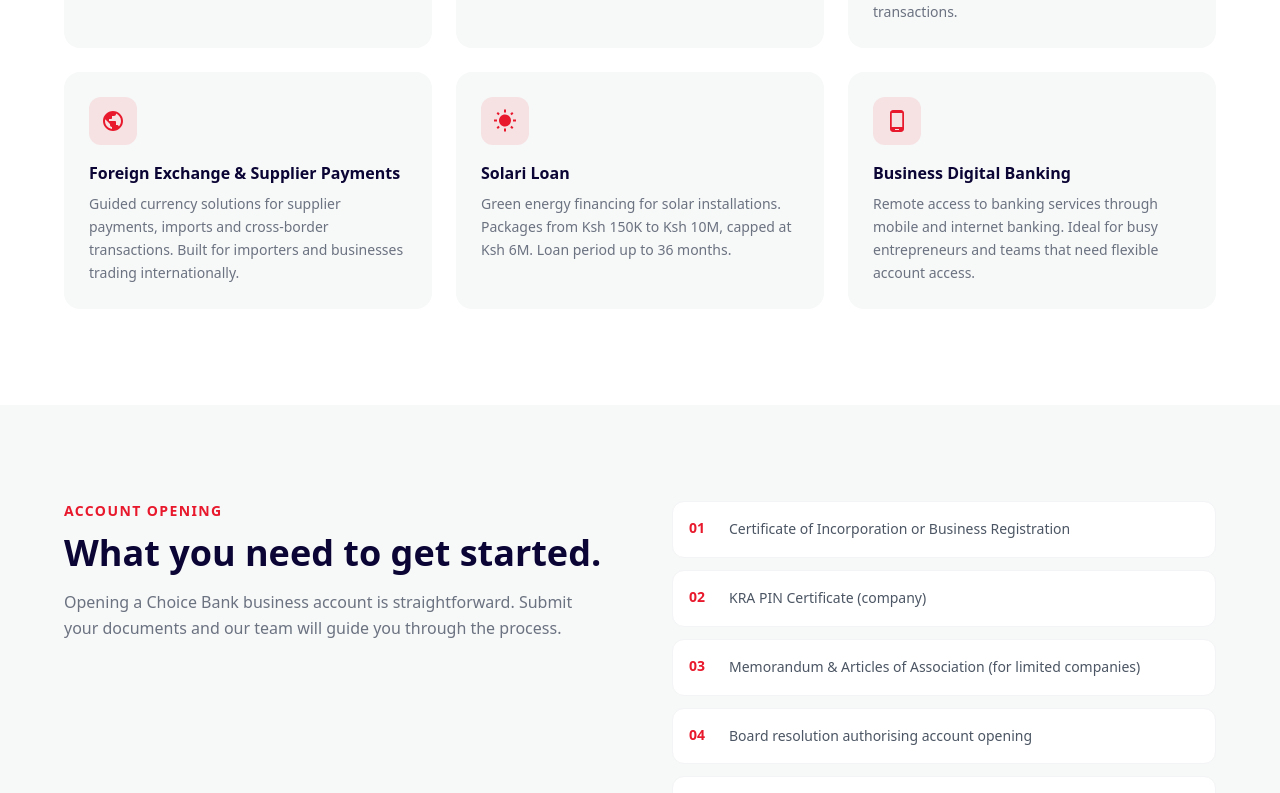
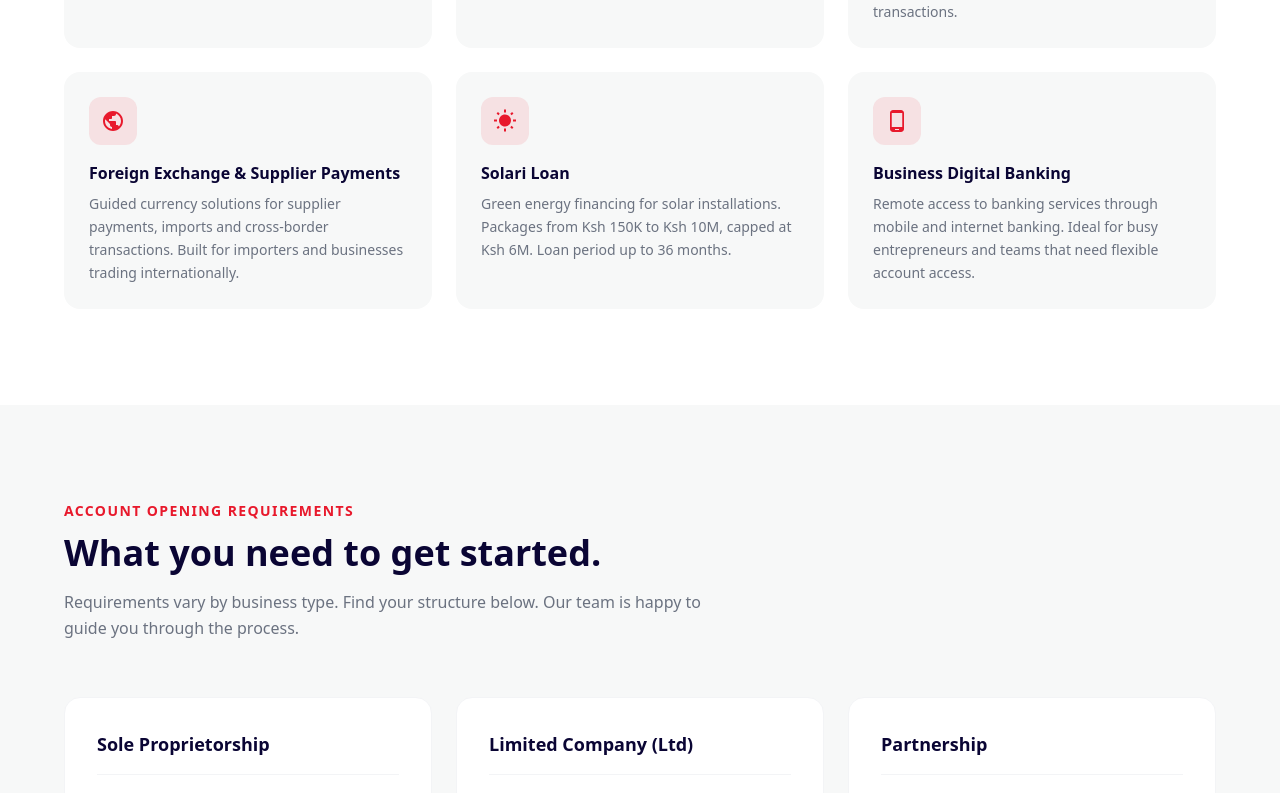
Before and after one commit to georgemwangi118/choicebank-website-revamp, a Next.js app: page /business-banking in a window 1280 px wide. Shown: the part 2005-2798 px from the top of the page. Built offline with nearby package versions, Linux system fonts and the light colour scheme.

Commit message:
Added more content on personal and business banking

```diff
--- a/app/api/send-email/route.ts
+++ b/app/api/send-email/route.ts
@@ -4,11 +4,17 @@ import nodemailer from 'nodemailer';
 const transporter = nodemailer.createTransport({
   host: process.env.SMTP_HOST,
   port: Number(process.env.SMTP_PORT ?? 587),
-  secure: process.env.SMTP_SECURE === 'true', // true for port 465, false for 587
+  secure: process.env.SMTP_SECURE === 'true',
   auth: {
     user: process.env.SMTP_USER,
     pass: process.env.SMTP_PASS,
   },
+  tls: {
+    rejectUnauthorized: false, // avoids cert issues on shared hosting SMTP
+  },
+  connectionTimeout: 10000,
+  greetingTimeout: 10000,
+  socketTimeout: 15000,
 });
 
 export interface EmailField {
--- a/app/business-banking/page.tsx
+++ b/app/business-banking/page.tsx
@@ -12,7 +12,7 @@ export const metadata: Metadata = {
 const accounts = [
   {
     icon: Business,
-    name: 'Business Account',
+    name: 'Business Current Account',
     tagline: 'Run your business with better control.',
     description: 'A reliable account for SMEs, startups and growing enterprises that need a secure place to manage collections, payments and daily operations. Keeps business finances separate from personal funds.',
     features: [
@@ -31,12 +31,11 @@ const accounts = [
     tagline: 'Put idle business funds to work.',
     description: 'A secure way for businesses to earn predictable returns on funds not immediately required for operations. Suitable for SMEs and corporate clients focused on capital preservation.',
     features: [
-      'Tenures available for 3, 6 or 12 months',
+      'Tenures available for 3, 6, 9 or 12 months',
       'Competitive fixed returns agreed at placement',
       'Supports better treasury planning for businesses',
       'Can be used as collateral for credit facilities',
     ],
-
     accent: 'border-[#0A0534]',
     badgeBg: 'bg-[#0A0534]/10',
     badgeText: 'text-[#0A0534]',
@@ -76,13 +75,68 @@ const solutions = [
   },
 ];
 
-const requirements = [
-  'Certificate of Incorporation or Business Registration',
-  'KRA PIN Certificate (company)',
-  'Memorandum & Articles of Association (for limited companies)',
-  'Board resolution authorising account opening',
-  'ID and KRA PIN for all directors/signatories',
-  'Proof of business address (utility bill or lease agreement)',
+const businessTypes = [
+  {
+    type: 'Sole Proprietorship',
+    requirements: [
+      'National ID or Passport of the owner',
+      'KRA PIN Certificate (individual)',
+      'Business Registration Certificate',
+      'Proof of business address (utility bill or lease)',
+    ],
+  },
+  {
+    type: 'Limited Company (Ltd)',
+    requirements: [
+      'Certificate of Incorporation',
+      'Memorandum & Articles of Association',
+      'CR12 (list of directors from the Registrar)',
+      'Board resolution authorising account opening',
+      'National ID / Passport & KRA PIN for all directors and signatories',
+      'Proof of business address',
+      'KRA PIN Certificate (company)',
+    ],
+  },
+  {
+    type: 'Partnership',
+    requirements: [
+      'Partnership Deed / Agreement',
+      'National ID / Passport & KRA PIN for all partners',
+      'KRA PIN Certificate (partnership)',
+      'Business Registration Certificate',
+      'Proof of business address',
+      'Resolution/letter authorising signatories',
+    ],
+  },
+  {
+    type: 'Trust',
+    requirements: [
+      'Trust Deed',
+      'National ID / Passport & KRA PIN for all trustees',
+      'KRA PIN Certificate (trust)',
+      'Resolution authorising account opening and signatories',
+      'Proof of registered address',
+    ],
+  },
+  {
+    type: 'NGO / Association / Society',
+    requirements: [
+      'Certificate of Registration (NGO Board / Registrar of Societies)',
+      'Constitution or by-laws',
+      'Minutes / resolution authorising account opening',
+      'National ID / Passport & KRA PIN for officials and signatories',
+      'Proof of registered address',
+    ],
+  },
+  {
+    type: 'Chama / Investment Group',
+    requirements: [
+      'Group constitution or by-laws',
+      'Minutes of the meeting authorising account opening',
+      'National ID & KRA PIN for all officials and signatories',
+      'Proof of meeting venue or registered address',
+    ],
+  },
 ];
 
 export default function BusinessBankingPage() {
@@ -104,9 +158,8 @@ export default function BusinessBankingPage() {
             Banking built around your business goals.
           </h1>
           <p className="text-white text-sm max-w-xl leading-relaxed mb-10">
-            Practical financial solutions for SMEs, start-ups and growing enterprises across the world. Manage cash flow, transact with confidence, grow deposits and access financing designed around real business needs.
+            Practical financial solutions for sole traders, SMEs, partnerships, trusts and enterprises across Kenya. Manage cash flow, transact with confidence, grow deposits and access financing designed around real business needs.
           </p>
-
           <div className="flex flex-wrap gap-4">
             <Link
               href='/contact'
@@ -116,7 +169,6 @@ export default function BusinessBankingPage() {
               <ArrowForward className="group-hover:translate-x-1 transition-transform" />
             </Link>
           </div>
-
         </div>
       </div>
 
@@ -144,7 +196,6 @@ export default function BusinessBankingPage() {
                     </li>
                   ))}
                 </ul>
-
               </div>
             ))}
           </div>
@@ -172,24 +223,34 @@ export default function BusinessBankingPage() {
         </div>
       </div>
 
-      {/* Requirements */}
+      {/* KYB Requirements by business type */}
       <div className="py-24 px-6 md:px-16 bg-[#F7F8F8]">
-        <div className="max-w-7xl mx-auto grid md:grid-cols-2 gap-16 items-start">
-          <div>
-            <p className="text-sm font-semibold text-[#E8192C] uppercase tracking-widest mb-3">Account opening</p>
+        <div className="max-w-7xl mx-auto">
+          <div className="max-w-2xl mb-14">
+            <p className="text-sm font-semibold text-[#E8192C] uppercase tracking-widest mb-3">Account opening requirements</p>
             <h2 className="text-4xl font-bold text-[#0A0534] mb-4">What you need to get started.</h2>
-            <p className="text-gray-500 leading-relaxed mb-8">
-              Opening a Choice Bank business account is straightforward. Submit your documents and our team will guide you through the process.
+            <p className="text-gray-500 leading-relaxed">
+              Requirements vary by business type. Find your structure below. Our team is happy to guide you through the process.
             </p>
           </div>
-          <div className="space-y-3">
-            {requirements.map((req, i) => (
-              <div key={req} className="flex items-start gap-4 bg-white p-4 rounded-xl border border-gray-100">
-                <span className="text-sm font-bold text-[#E8192C] w-6 shrink-0">{String(i + 1).padStart(2, '0')}</span>
-                <p className="text-sm text-gray-600 leading-relaxed">{req}</p>
+          <div className="grid md:grid-cols-2 lg:grid-cols-3 gap-6">
+            {businessTypes.map(({ type, requirements }) => (
+              <div key={type} className="bg-white rounded-2xl p-8 border border-gray-100 flex flex-col">
+                <h3 className="font-bold text-[#0A0534] text-lg mb-5 pb-4 border-b border-gray-100">{type}</h3>
+                <ul className="space-y-3 flex-1">
+                  {requirements.map((req) => (
+                    <li key={req} className="flex items-start gap-3 text-sm text-gray-600">
+                      <CheckCircleOutlined className="text-[#E8192C] shrink-0 mt-0.5" sx={{ fontSize: 16 }} />
+                      {req}
+                    </li>
+                  ))}
+                </ul>
               </div>
             ))}
           </div>
+          <p className="text-xs text-gray-400 mt-8">
+            Requirements are subject to the bank&apos;s KYB/AML policy and may vary. Additional documents may be requested during onboarding.
+          </p>
         </div>
       </div>
     </div>
```
Also changed, not shown: app/personal-banking/page.tsx (+31 -38 lines).
